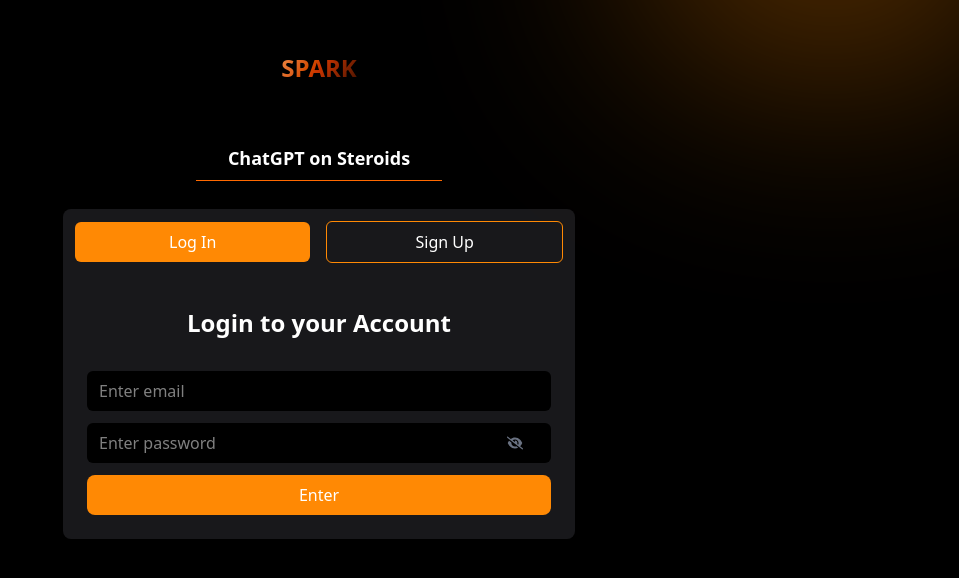
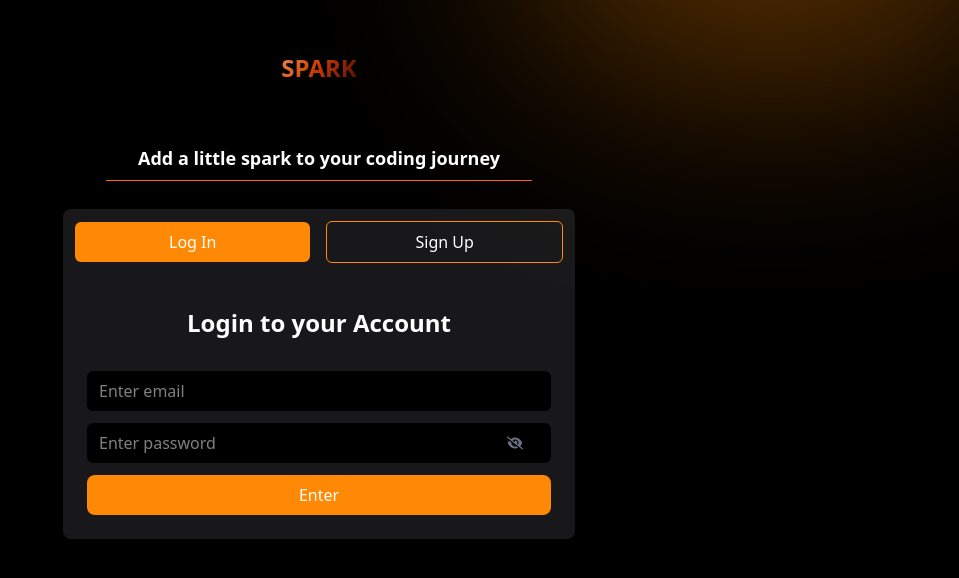
Before and after one commit to isudiptodas/Spark, a Next.js app: page / in a window 1280 px wide. Shown: the top 578 px of the page, without its empty margins (321-1280 px from the left). Built offline with nearby package versions, Linux system fonts and the light colour scheme.

Commit message:
Update landing page

```diff
--- a/src/app/page.tsx
+++ b/src/app/page.tsx
@@ -45,11 +45,11 @@ function page() {
       <div className="w-full h-screen flex flex-col justify-start overflow-hidden items-center gap-3 bg-black relative">
         <Toaster richColors position="top-center" />
 
-        <div className="h-56 w-56 lg:h-72 lg:w-96 absolute z-10 -top-24 -right-20 lg:-top-56 lg:-right-16 opacity-40 rounded-full bg-orange-400 blur-[120px]"></div>
+        <div className="h-56 w-56 lg:h-72 lg:w-[500px] absolute z-10 -top-24 -right-20 lg:-top-56 lg:-right-16 opacity-40 rounded-full bg-orange-400 blur-[120px]"></div>
 
         <h1 className=" font-black z-30 text-2xl md:py-10 py-5 bg-gradient-to-br from-orange-300 via-orange-700 to-transparent bg-clip-text text-transparent">SPARK</h1>
 
-        <p className="text-white z-30 text-sm md:text-lg md:py-2 w-auto px-8 text-center py-4 border-b-[1px] font-bold border-orange-500">ChatGPT on Steroids</p>
+        <p className="text-white z-30 text-sm md:text-lg md:py-2 w-auto px-8 text-center py-4 border-b-[1px] font-bold border-orange-500">Add a little spark to your coding journey</p>
 
         <div className="w-[90%] md:w-[50%] xl:w-[40%] mt-10 lg:mt-4 py-3 px-3 flex flex-col justify-center items-center gap-3 bg-zinc-900 rounded-md lg:rounded-lg">
           <div className="w-full flex justify-between items-center gap-4">
```
